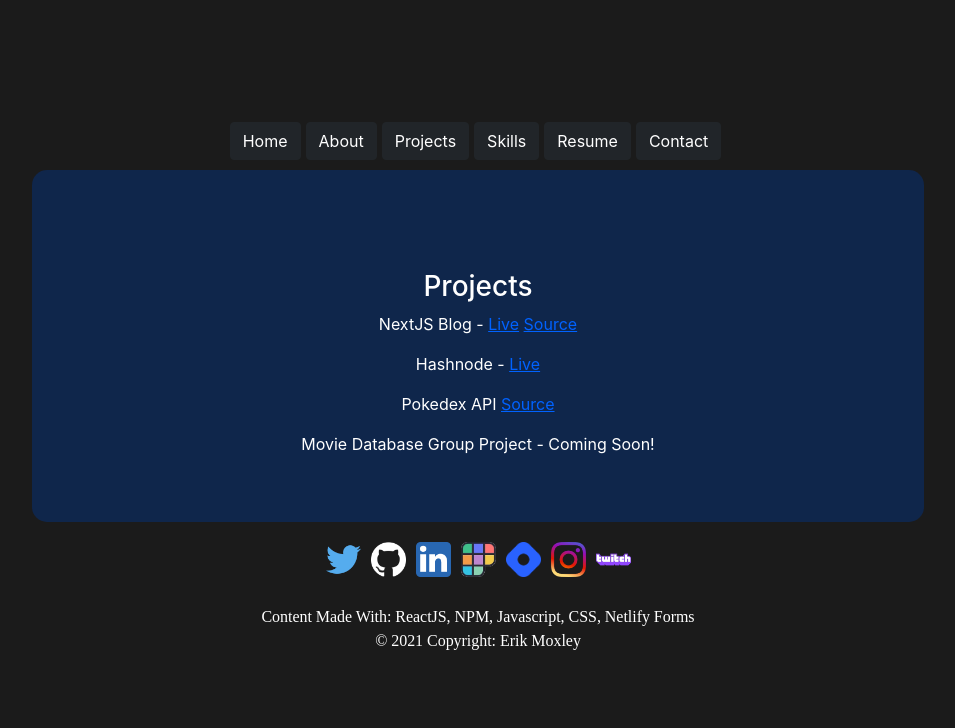
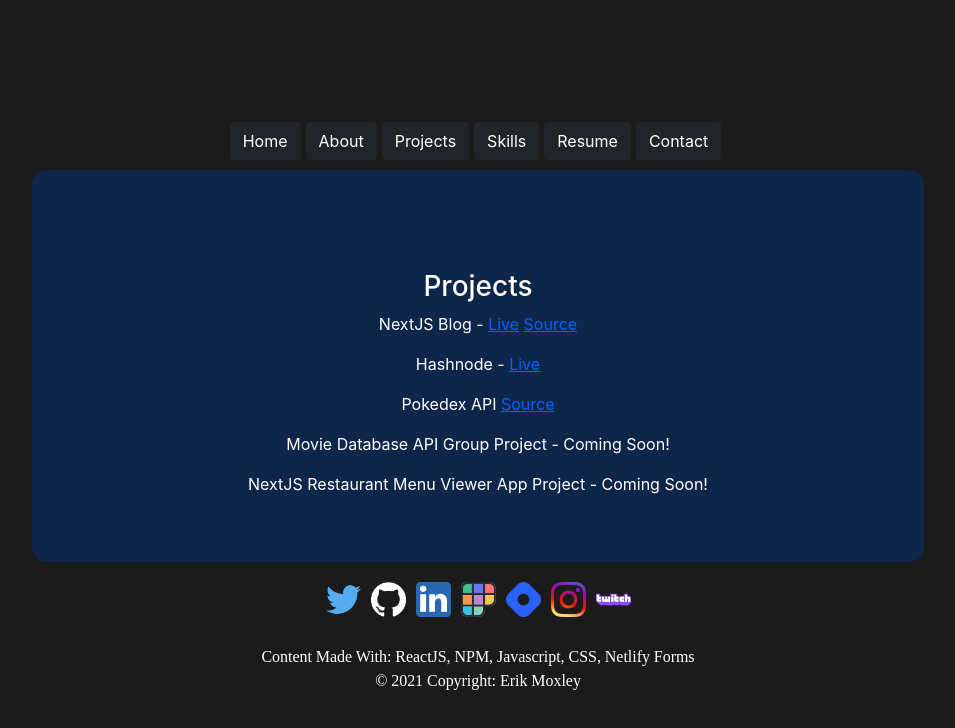
Before and after one commit to ErikMoxley/erik-moxley, a React (Create React App) app: page /projects in a window 1280 px wide. Shown: the top 728 px of the page, without its empty margins (162-1117 px from the left). Built offline with nearby package versions, Linux system fonts and the light colour scheme.

Commit message:
update projects page

```diff
--- a/src/components/pages/Projects.js
+++ b/src/components/pages/Projects.js
@@ -13,7 +13,10 @@ const Projects = () => {
             Pokedex API <a href="https://github.com/ErikMoxley/pokedexapi" target="_blank" rel="noopener noreferrer">Source</a>
           </p>
           <p>
-            Movie Database Group Project - Coming Soon!
+            Movie Database API Group Project - Coming Soon!
+          </p>
+          <p>
+            NextJS Restaurant Menu Viewer App Project - Coming Soon!
           </p>
         </header>
       </div>
```
